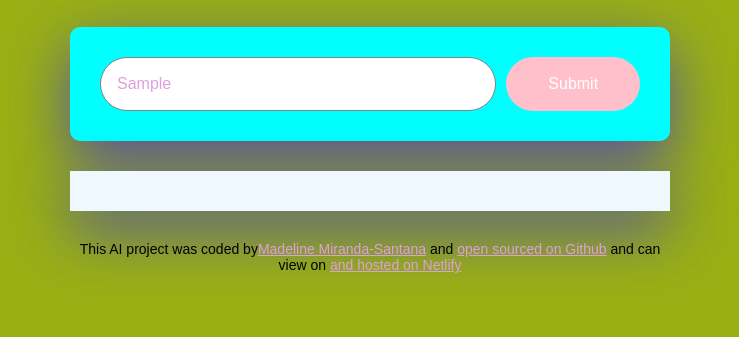
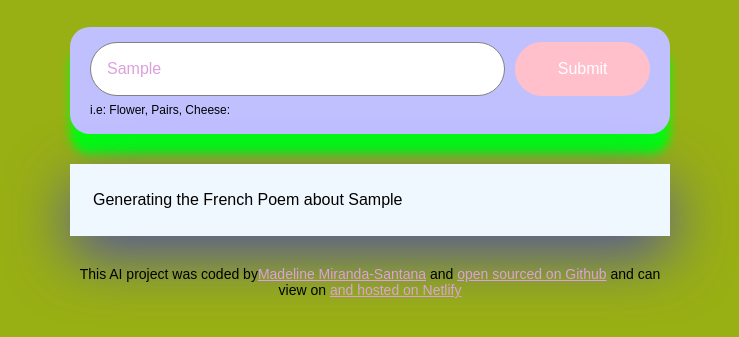
Before and after one commit to pracitce/poem-generator, a plain HTML site: page index.html in a window 1280 px wide. Both pictures are taken after typing "Sample" into the empty fields and a click on the input 843 px from the left and 261 px from the top of the page. Shown: the part 177-514 px from the top of the page, without its empty margins (270-1009 px from the left). Drawn offline with nearby package versions, Linux system fonts and the light colour scheme; no server answers.

Commit message:
add more html and css, add hidden, and add js generator ,  poem box hidden

```diff
--- a/index.html
+++ b/index.html
@@ -19,9 +19,10 @@
    </header>
 
 <main>
+<div class="form-container">
 
 <form id="poem-generator-form">
-<input type="text" placeholder="Enter the topic of the French Poem"
+<input type="text" placeholder="Enter the topic of a French Poem"
 autofocus required
 autocomplete="off"
 class="instructions"
@@ -32,14 +33,17 @@ id="user-instructions"
 <input type="submit" class="submit-button"/>
 
 </form>
+<div class="hint">i.e: Flower, Pairs, Cheese:</div>
+</div>
 
-<div class="poem" id="poem"></div>
+
+<div class="poem hidden" id="poem"></div>
 
 </main>
 
     <footer>
 
-    This AI project was coded by<a href="https://github.com/dashboard"target="_blank">Madeline Miranda-Santana</a> and  <a href="https://github.com/pracitce"  target="_blank"_>  open sourced on Github</a>
+    This AI project was coded by<a href="https://github.com/pracitce"target="_blank">Madeline Miranda-Santana</a> and  <a href="https://github.com/pracitce"  target="_blank"_>  open sourced on Github</a>
   and can view on <a href="https://serene-stroopwafel-e8391f.netlify.app/"> and hosted on Netlify</a>
 
 </footer>
--- a/src/index.js
+++ b/src/index.js
@@ -23,6 +23,9 @@ function generatePoem(event) {
 
     let apiUrl = `https://api.shecodes.io/ai/v1/generate?prompt=${prompt}&context=${context}&key=${apiKey}`;
 
+    let poemElement = document.querySelector("#poem");
+    poemElement.classList.remove("hidden");
+    poemElement.innerHTML = `<div class="generating">Generating the French Poem about ${instructionsInput.value}</div>`;
     console.log(`Generating poem`);
     console.log(`Prompt: ${prompt}`);
     console.log(`Context: ${context}`);
--- a/src/style.css
+++ b/src/style.css
@@ -29,18 +29,30 @@ h1{
 }
 
 
+.form-container{
+background-color: rgb(193, 192, 255);
+margin-bottom: 30px;
+border-radius: 20px;
+box-shadow: 0px 20px 10px #00ff0d;
+padding:  15px 20px;
 
 
+}
 
 form{
-    padding: 30px;
-    box-shadow:  0px 20px 60px rgba(65,58,199, 0.8);
-    background-color: aqua;
-    border-radius: 10px;
+
     display: flex;
-    margin-bottom: 30px;
 
 }
+
+.hint {
+    line-height: 1.5;
+    margin-top: 5px;
+    opacity: 0.6px;
+    font-size: 12px;
+}
+
+
 .instructions {
     padding:  16px;
     border: 1px solid gray;
@@ -77,6 +89,10 @@ a{
 
 }
 
+
+.hidden{
+display: none;
+}
 .poem strong{
 
     color: pink;
@@ -90,3 +106,17 @@ footer{
 
 
 }
+.generating {
+    animation: blink-animation 1s steps(5, start) infinite;
+  }
+
+  @keyframes blink-animation {
+    to {
+      visibility: hidden;
+    }
+  }
+  @-webkit-keyframes blink-animation {
+    to {
+      visibility: hidden;
+    }
+  }
```
